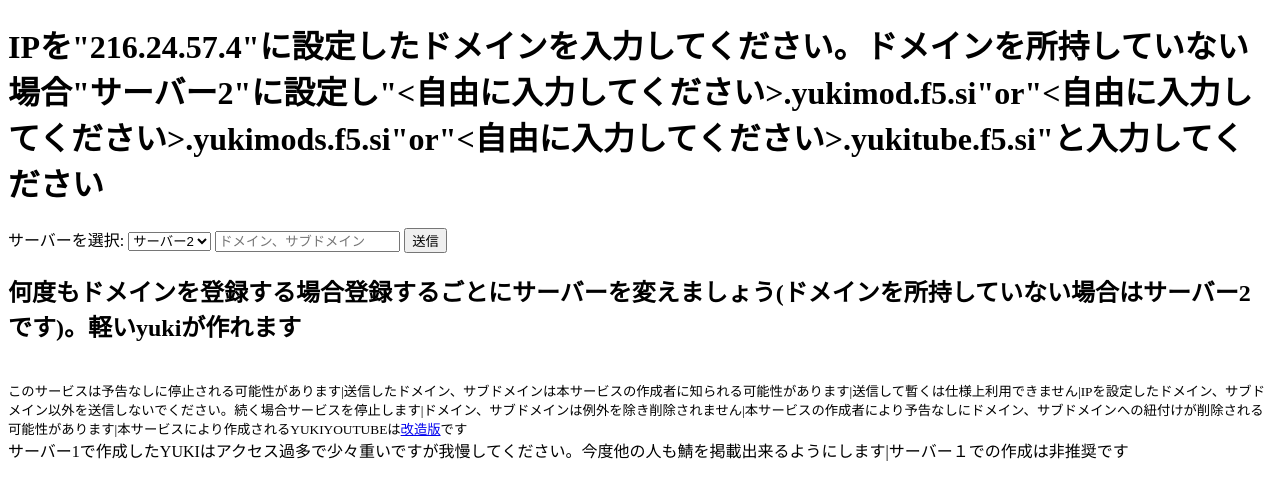
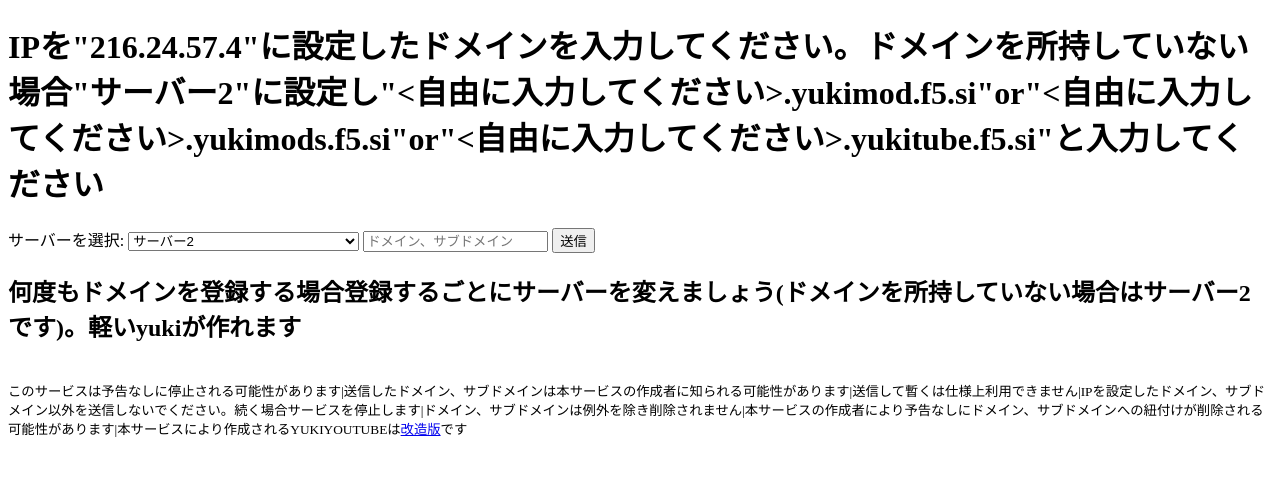
Before and after one commit to ztttas1-project/yukicreate, a Flask app: page / in a window 1280 px wide. Shown: the top 500 px of the page. Run offline with Flask 3, Linux system fonts and the light colour scheme.

Commit message:
Update index.html

```diff
--- a/templates/index.html
+++ b/templates/index.html
@@ -17,13 +17,12 @@
         <option value="5">サーバー5</option>
         <option value="6">サーバー6</option>
         <option value="2">サーバー7</option>
-        <option value="1">サーバー1</option>
+        <option value="1">サーバー1(改造版最新verテスト用)</option>
     </select>
     <input type="text" name="domain" required placeholder="ドメイン、サブドメイン">
     <button type="submit">送信</button>
     </form>
     <h2>何度もドメインを登録する場合登録するごとにサーバーを変えましょう(ドメインを所持していない場合はサーバー2です)。軽いyukiが作れます</h2>
     <br><small>このサービスは予告なしに停止される可能性があります|送信したドメイン、サブドメインは本サービスの作成者に知られる可能性があります|送信して暫くは仕様上利用できません|IPを設定したドメイン、サブドメイン以外を送信しないでください。続く場合サービスを停止します|ドメイン、サブドメインは例外を除き削除されません|本サービスの作成者により予告なしにドメイン、サブドメインへの紐付けが削除される可能性があります|本サービスにより作成されるYUKIYOUTUBEは<a href="https://github.com/Skype-Github/YUKI-GOD">改造版</a>です</small><br>
-    サーバー1で作成したYUKIはアクセス過多で少々重いですが我慢してください。今度他の人も鯖を掲載出来るようにします|サーバー１での作成は非推奨です
 </body>
 </html>
```
